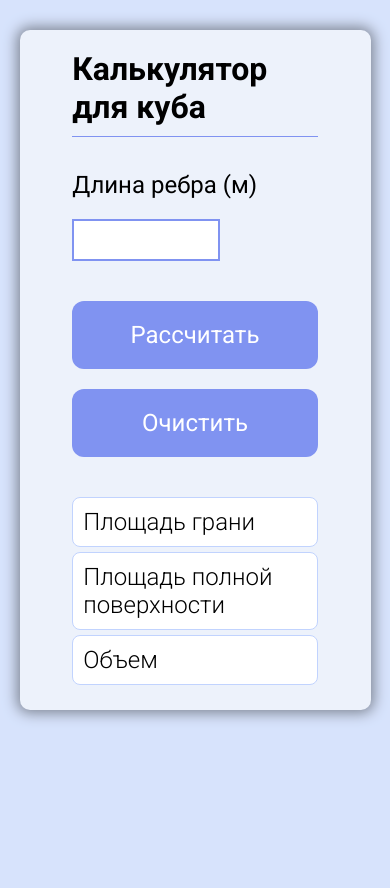
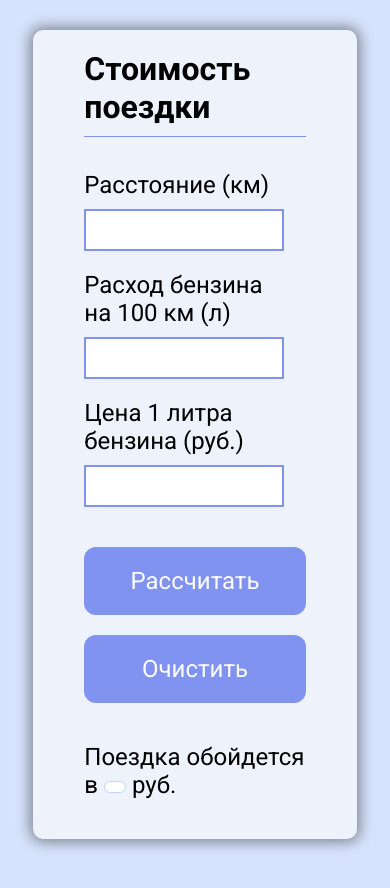
Before and after one commit to fBoks/RideCost-JS, a plain HTML site: page index.html in a window 390 px wide. Drawn offline with Linux system fonts and the light colour scheme.

Commit message:
Add files via upload

```diff
--- a/css/style.css
+++ b/css/style.css
@@ -8,14 +8,14 @@ body {
 .container1 {
     background-color: #edf2fb;
 
-    max-width: 1200px;
+    max-width: 80%;
     min-width: 324px;
     width: 90%;
 
     margin: auto;
     margin-top: 30px;
     margin-bottom: 60px;
-    padding: 20px 10% 20px 10%;
+    padding: 20px 10% 40px 10%;
 
     box-shadow: 0 0 14px 3px #7d8492;
     border-radius: 10px;
@@ -43,19 +43,23 @@ h1 {
 .main {}
 
 .main__input-field {
-    display: flex;
-    justify-content: space-between;
-    justify-items: center;
+    display: block;
 
-    margin-bottom: 20px;
+    margin-bottom: 40px;
 }
 .main__input-field label {
     margin-right: 20px;
 }
-.main__input-field input {
+.main__input-field div {
+    display: flex;
+    justify-content: space-between;
+
+    margin-bottom: 20px;
+}
+.main__input-field div input {
     border: solid 2px #8093f1;
 
-    width: 60%;
+    max-width: 200px;
 
     font-size: 24px;
     padding: 5px;
@@ -85,14 +89,14 @@ h1 {
 
 .clear-btn {}
 
-.main__results div {
+.main__results div p span {
     background-color: #fff;
 
-    display: flex;
-    justify-content: space-between;
+    display: inline-block;
 
-    margin-bottom: 5px;
-    padding: 10px;
+    font-weight: 700;
+
+    padding: 5px 10px;
 
     border: solid 1px #c1d3fe;
     border-radius: 8px;
@@ -114,14 +118,17 @@ h1 {
 .cube-volume {}
 
 @media (max-width: 768px) {
-    .main__input-field {
+    .main__input-field__distance,
+    .main__input-field__gas-consumption,
+    .main__input-field__gas-price {
         display: flex;
         flex-direction: column;
 
-        margin-bottom: 40px;
+        margin-bottom: 20px;
     }
+
     .main__input-field label {
-        margin-bottom: 20px;
+        margin-bottom: 10px;
     }
 
     .main__buttons {
@@ -130,15 +137,12 @@ h1 {
 
         margin-bottom: 40px;
     }
+
     .main__buttons button {
         padding: 20px 20px;
     }
+
     .main__buttons .calculate-btn {
         margin-bottom: 20px;
     }
-
-    .main__results div {
-        display: flex;
-        flex-direction: column;
-    }
 }
--- a/index.html
+++ b/index.html
@@ -4,7 +4,7 @@
     <meta charset="UTF-8">
     <meta http-equiv="X-UA-Compatible" content="IE=edge">
     <meta name="viewport" content="width=device-width, initial-scale=1.0">
-    <title>Калькулятор для куба</title>
+    <title>Стоимость поездки</title>
 
     <link rel="stylesheet" href="./css/normalize.css">
     <link rel="stylesheet" href="./css/style.css">
@@ -16,29 +16,31 @@
 <body>
     <div class="container1">
         <header class="header container2">
-            <h1>Калькулятор для куба</h1>
+            <h1>Стоимость поездки</h1>
         </header>
         <article class="main container2">
             <section class="main__input-field">
-                <label for="input" class="noselect">Длина ребра (м)</label>
-                <input id="input" type="text" value="">
+                <div class="main__input-field__distance">
+                    <label for="distance-input" class="noselect">Расстояние (км)</label>
+                    <input id="distance-input" type="text" value="">
+                </div>
+                <div class="main__input-field__gas-consumption">
+                    <label for="gas-consumption-input" class="noselect">Расход бензина на 100 км (л)</label>
+                    <input id="gas-consumption-input" type="text" value="">
+                </div>
+                <div class="main__input-field__gas-price">
+                    <label for="gas-price-input" class="noselect">Цена 1 литра бензина (руб.)</label>
+                    <input id="gas-price-input" type="text" value="">
+                </div>
             </section>
             <section class="main__buttons">
                 <button type="button" class="calculate-btn" id="calculate-btn">Рассчитать</button>
                 <button type="button" class="clear-btn" id="clear-btn">Очистить</button>
             </section>
             <section class="main__results">
-                <div class="face-area">
-                    <p class="description">Площадь грани</p>
-                    <p class="result" id="face-area__res"></p>
-                </div>
-                <div class="surface-area">
-                    <p class="description">Площадь полной поверхности</p>
-                    <p class="result" id="surface-area__res"></p>
-                </div>
-                <div class="cube-volume">
-                    <p class="description">Объем</p>
-                    <p class="result" id="cube-volume__res"></p>
+                <div class="main__results__ride-cost">
+                    <p class="description">Поездка обойдется в <span class="result" id="ride-cost__res"></span> руб.</p>
+
                 </div>
             </section>
         </article>
--- a/js/script.js
+++ b/js/script.js
@@ -3,31 +3,32 @@ const script = () => {
     const calculateBtn = document.getElementById("calculate-btn");
     const clearBtn = document.getElementById("clear-btn");
 
-    let inputData = document.getElementById("input");
+    let distance = document.getElementById("distance-input");
+    let gasConsumption = document.getElementById("gas-consumption-input");
+    let gasPrice = document.getElementById("gas-price-input");
 
-    const faceAreaRes = document.getElementById("face-area__res");
-    const surfaceAreaRes = document.getElementById("surface-area__res");
-    const cubeVolumeRes = document.getElementById("cube-volume__res");
+    const rideCost = document.getElementById("ride-cost__res");
 
     // действия при клике
     calculateBtn.addEventListener("click", () => {
-        if (inputData.value === "")
+        if (
+            distance.value === "" ||
+            gasConsumption.value === "" ||
+            gasPrice.value === "")
         {
             alert("Введите данные!");
         }
         else
         {
-            faceAreaRes.innerHTML = `${(inputData.value ** 2).toFixed(2)}`;
-            surfaceAreaRes.innerHTML = `${(inputData.value ** 2 * 6).toFixed(2)}`;
-            cubeVolumeRes.innerHTML = `${(inputData.value ** 3).toFixed(2)}`;
+            rideCost.innerHTML = `${((distance.value / 100) * gasConsumption.value * gasPrice.value).toFixed(2)}`;
         }
     });
 
     clearBtn.addEventListener("click", () => {
-        inputData.value = "";
-        faceAreaRes.innerHTML = "";
-        surfaceAreaRes.innerHTML = "";
-        cubeVolumeRes.innerHTML = "";
+        distance.value = "";
+        gasConsumption.value = "";
+        gasPrice.value = "";
+        rideCost.innerHTML = "";
     })
 }
 
```
